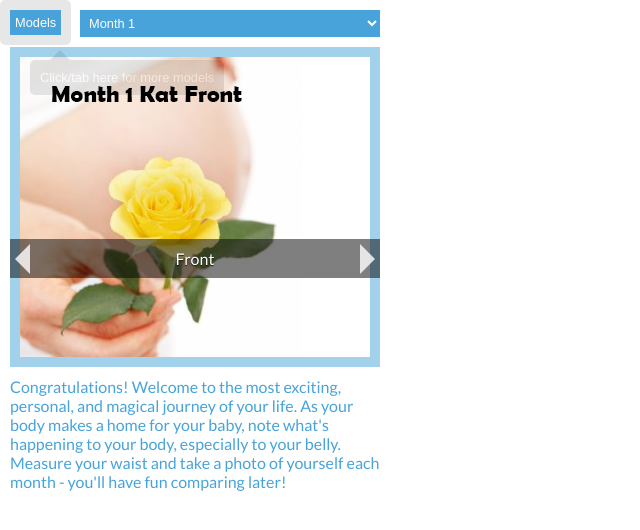
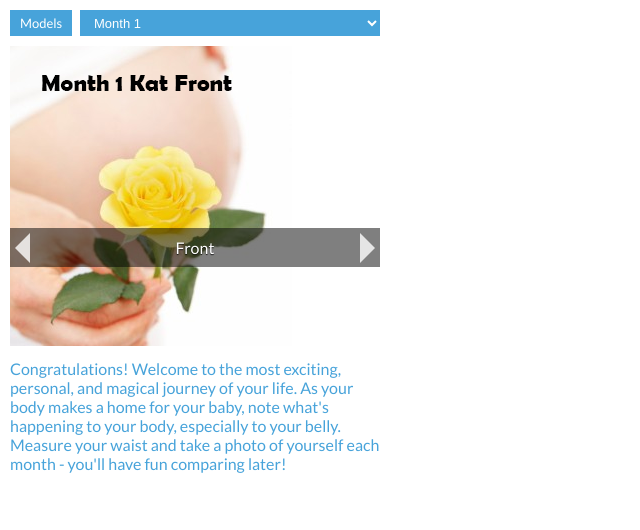
Before and after one commit to dodozhang21/growingBelly, a plain HTML site: page index.html in a window 1280 px wide. Shown: the whole page, without its empty margins (0-640 px from the left). Drawn offline with nearby package versions, Linux system fonts and the light colour scheme.

Commit message:
restyled the button and select

```diff
--- a/css/default.css
+++ b/css/default.css
@@ -33,21 +33,43 @@ a:hover {
 	margin: 10px;
 	max-width: 370px;
 }
-#growingBelly button,
-#growingBelly select {
-	border: none;
-	background: #47a3da;
-	color: #fff;
-	padding: 5px;
-	display: block;
-	cursor: pointer;
-	font-size: 0.8em;
+
+#growingBelly .left {
+    float: left;
+}
+#growingBelly .right {
+    margin-left: 70px;
+}
+#growingBelly .showSelection,
+#growingBelly .months {
+    border: none;
+    background: #47a3da;
+    color: #fff;
+    padding: 5px 10px;
+    cursor: pointer;
+    font-size: 13px;
+    outline: none;
+}
+#growingBelly .months {
+    width: 100%;
+    height: 26px;
+    line-height: 22px; /* for safari */
+}
+#growingBelly .months:focus {
+    outline: none;
 }
 #growingBelly .showSelection {
     position: relative;
 }
+#growingBelly .showSelection:hover {
+    background: #258ecd;
+}
 
-#growingBelly #toolTip {
+#growingBelly .showSelection.active {
+    background: #0d77b6;
+}
+#growingBelly .showSelection {
+    margin-bottom: 10px;
 }
 #growingBelly #selectionOutline {
     position: absolute;
@@ -76,35 +98,14 @@ a:hover {
     top: -20px;
     left: 20px;
 }
-#growingBelly button:hover {
-	background: #258ecd;
+
+
+
+
+#growingBelly .content {
+    clear:both;
 }
-
-#growingBelly button.active {
-	background: #0d77b6;
-}
-#growingBelly .selection {
-	margin-bottom: 10px;
-	position: relative;
-}
-
-#growingBelly .left {
-	width: 60px;
-	float: left;
-}
-
-#growingBelly .right {
-	margin-left: 70px;
-	width: auto;
-	background: yellow;
-}
-
-#growingBelly select {
-	width: 100%;
-}
-
 #growingBelly .photoWrapper {
-	background: rgba(71,163,218,.5);
 	position: relative;
 	margin-bottom: 10px;
 }
@@ -243,9 +244,71 @@ a:hover {
 
 #growingBelly #photos {
 	width: auto;
-	height: 300px;
-    padding: 10px;
+	max-height: 320px;
 }
 #growingBelly #photos img {
 	max-width: 100%;
+    /*border: 10px solid rgba(71,163,218,.5);*/
 }
+
+
+
+/* styling month list
+#growingBelly .months {
+    position: relative;
+    z-index: 102;
+    width: 100%;
+}
+#growingBelly .months ul {
+    position: absolute;
+    top: 0;
+    left: 0;
+    background: #47A3DA;
+    width: 100%;
+    margin: 0;
+    padding: 0;
+    font-size: 0.8em;
+}
+#growingBelly .months li {
+    display: none;
+    margin: 0;
+}
+#growingBelly .months .current {
+    display: block;
+}
+#growingBelly .months a {
+    display: block;
+    padding: 10px 10px 10px 30px;
+    text-align: left;
+    cursor: pointer;
+}
+#growingBelly .months a:hover {
+    color: #fff;
+    background: rgba(14,119,182,.9);
+}
+#growingBelly .months .current a {
+    background: none;
+    color: #fff;
+}
+
+#growingBelly .months ul:hover {
+    background-image: none;
+}
+#growingBelly .months ul:hover li {
+    display: block;
+    margin: 0 0 5px;
+}
+#growingBelly .months ul:hover .current {
+    background: url(../images/icon-check.png) no-repeat 10px center;
+}
+
+#growingBelly .months.right ul {
+    left: auto;
+    right: 0;
+}
+
+#growingBelly .months.center ul {
+    left: 50%;
+    margin-left: -90px;
+}
+ */
--- a/index.html
+++ b/index.html
@@ -5,9 +5,7 @@
 		<meta http-equiv="X-UA-Compatible" content="IE=edge,chrome=1">
         <meta name="viewport" content="width=device-width, initial-scale=1.0">
         <title>Growing Belly</title>
-		<meta name="description" content="Blueprint: Slide and Push Menus" />
-		<meta name="keywords" content="sliding menu, pushing menu, navigation, responsive, menu, css, jquery" />
-		<meta name="author" content="Codrops" />
+		<meta name="author" content="Ying Zhang" />
 		<link rel="stylesheet" type="text/css" href="css/default.css" />
 		<link rel="stylesheet" type="text/css" href="css/component.css" />
 		<script src="js/modernizr.custom.js"></script>
@@ -45,46 +43,31 @@
 			</nav>
 			<section class="selection">
 				<div class="left">
-					<button class="showSelection">
+					<div class="showSelection">
                         Models
-                        <div id="toolTip">
                         <span id="selectionOutline"></span>
                         <span id="selectionTip">Click/tab here for more models</span>
                     </div>
-                    </button>
 				</div>
 				<div class="right">
                     <select class="months">
                         <option value="1">Month 1</option>
                         <option value="2">Month 2</option>
+                    </select>
                     <!--
-						<option value="3">Month 3</option>
-						<option value="4">Month 4</option>
-						<option value="5">Month 5</option>
-						<option value="6">Month 6</option>
-						<option value="7">Month 7</option>
-						<option value="8">Month 8</option>
-						<option value="9">Month 9</option>
+                    <nav class="months">
+					<ul>
+						<li class="current"><a href="#" value="1">Month 1</a></li>
+						<li><a href="#" value="2">Month 2</a></li>
+					</ul>
+                    </nav>
                     -->
-					</select>
 				</div>
 			</section>
 			<section class="content">
 				<div class="photoWrapper">
 					<div id='photos' class='swipe'>
 						<div class='swipe-wrap'>
-							<div class='wrap'>
-								<img src="images/month1KatBack.png" model="Kat" class="photo" angle="Back" alt="Back" />
-							</div>
-							<div class='wrap'>
-								<img src="images/month1KatFront.png" model="Kat" class="photo" angle="Front" alt="Front" />
-							</div>
-							<div class='wrap'>
-								<img src="images/month1KatLeft.png" model="Kat" class="photo" angle="Left" alt="Left" />
-							</div>
-							<div class='wrap'>
-								<img src="images/month1KatRight.png" model="Kat" class="photo" angle="Right" alt="Right" />
-							</div>
 						</div><!-- .swipe-wrap -->
 						<nav class="angleNav">
 							<span id="angle"></span>
@@ -138,10 +121,13 @@
 				// init
 				loadSelection();
                 // selection tip fade out
-                $(document).on('click', '#growingBelly', function() {
-                   $(selectionTip).hide();
+                $(document).on('click touch tap', '#growingBelly', function() {
+                    hideSelectionTip();
                 });
-                $(selectionTip).fadeOut(7000);
+
+                setTimeout(function(){
+                    $(selectionTip).fadeOut();
+                }, 3000);
 
 				$(prevAngle).click(function() {mySwipe.prev();});
 				$(nextAngle).click(function() {mySwipe.next();});
@@ -162,10 +148,15 @@
 				});
 
 				$(monthSelection).change(function() {
-					monthSelected = $(this).val();
+					monthSelected = $(this).attr("value");
 					loadSelection();
+                    return false;
 				});
 			});
+
+            function hideSelectionTip() {
+                $(selectionTip).hide();
+            }
 
 			function toggleMenu() {
 				$(showSelection).toggleClass('active');
@@ -238,13 +229,16 @@
 						selectedAngleIndex = index;
 					}
 					var imageSrc = getImageSrc(angleData);
-					swipeHtml += "<div class='wrap'><img src='" + imageSrc + "' model='" + modelSelected + "' class='photo' angle='" + angleData + "' alt='" + angleData + "' /></div>";
+					swipeHtml += "<div class='wrap'><img src='" + imageSrc + "' width='"+imageWidth+"' height='"+imageHeight+"' model='" + modelSelected + "' class='photo' angle='" + angleData + "' alt='" + angleData + "' /></div>";
 					index++;
 				}
 
 				$(swipeWrap).html(swipeHtml);
 				$(angle).html(angleToUse);
 				selectOnMenu();
+//                $(monthsSelection).removeClass("current");
+//                var monthToSelect = $(monthsSelection).find("[value='"+ monthToUse.number +"']")
+//                $(monthToSelect).parent().addClass("current");
 				$(monthText).html(monthToUse.text);
 				mySwipe.setup();
 				mySwipe.slide(selectedAngleIndex, 0);
--- a/js/data.js
+++ b/js/data.js
@@ -232,4 +232,6 @@ var defaultMonth = "1"
 ,defaultAngle = "Front"
 ,imageExtension = ".png"
 ,imagePath = "images/"
+,imageWidth = "350"
+,imageHeight = "300"
 ;
```
Also changed, not shown: images/icon-check.png (added), images/icon-menu.png (added). Lines whose indentation alone changed are shown as unchanged.
